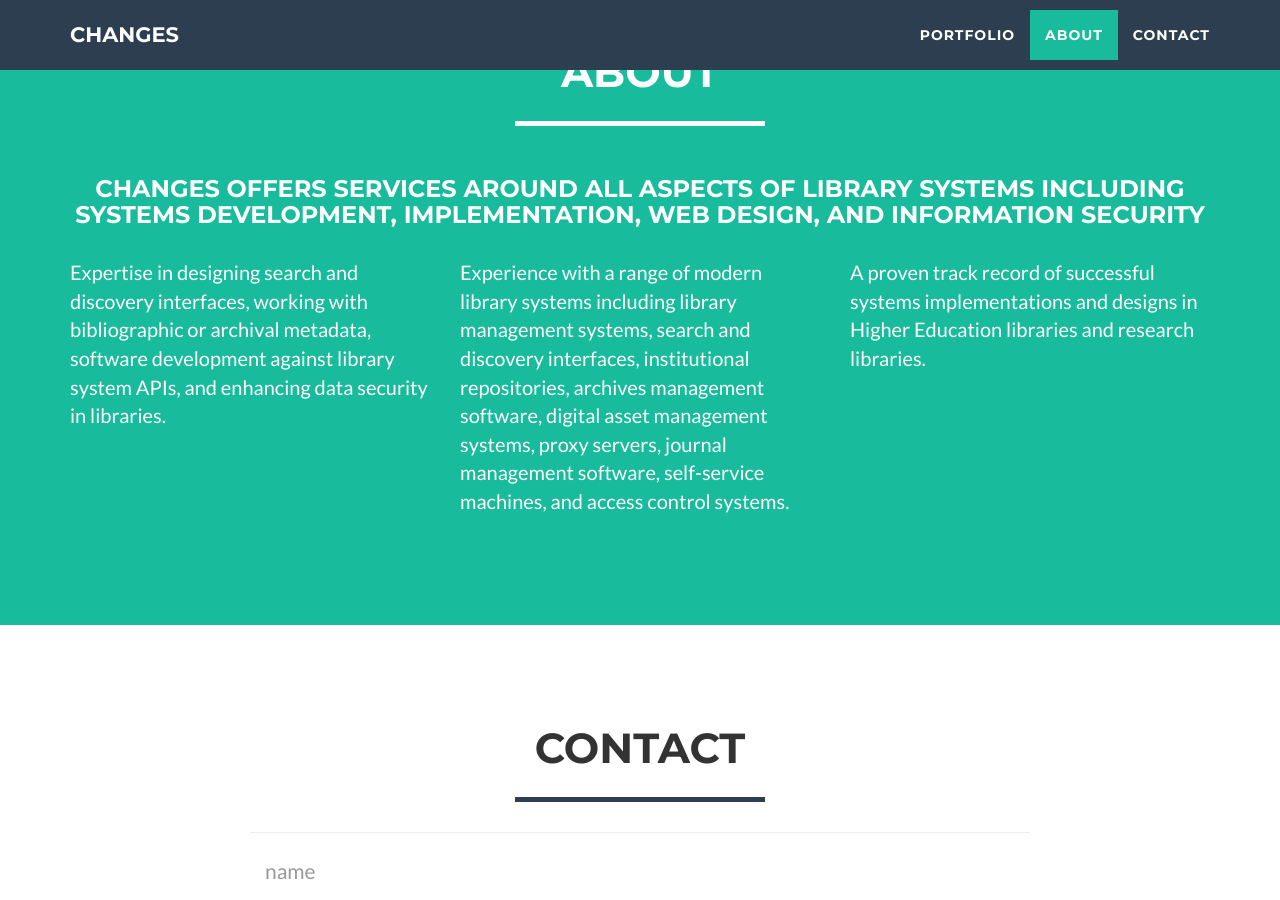
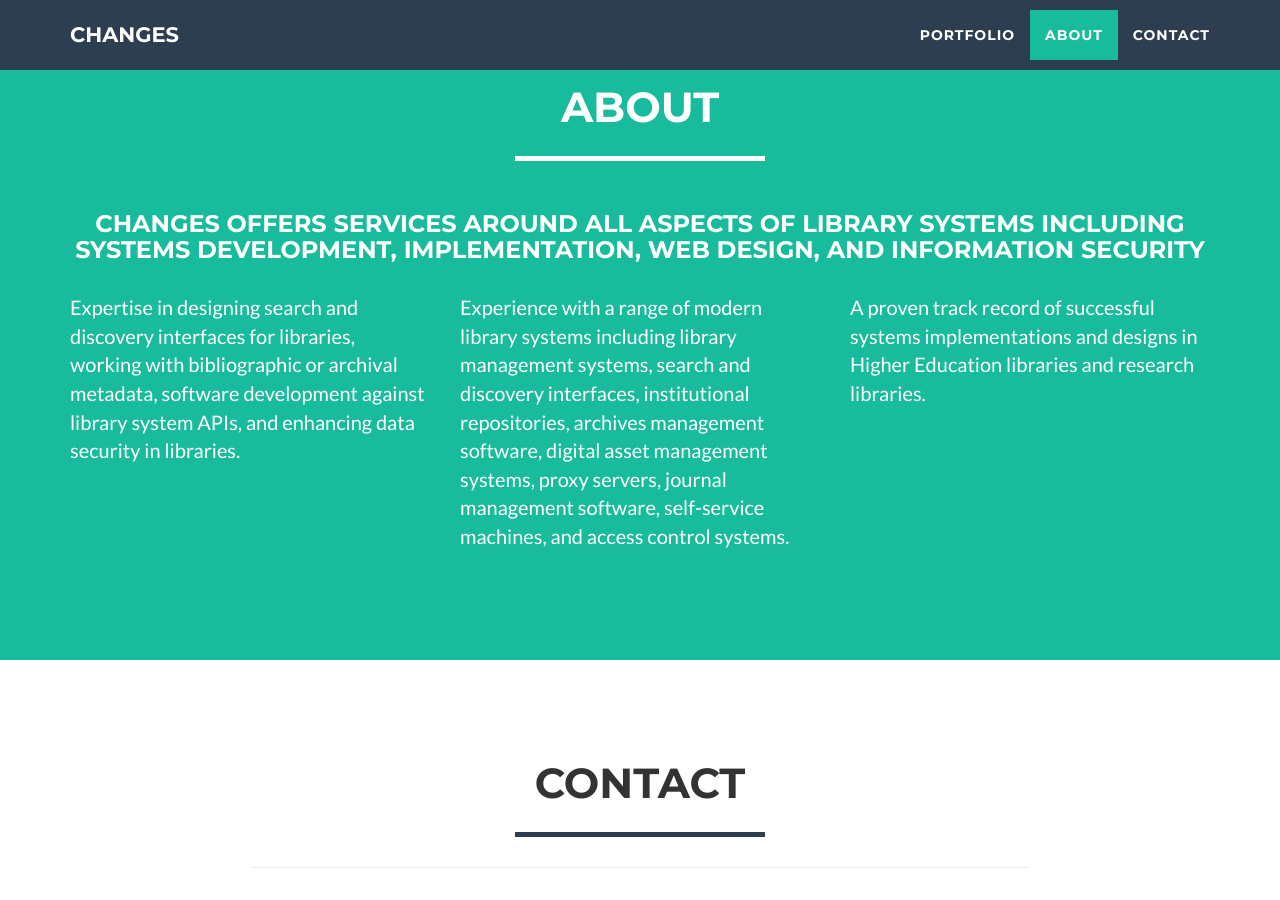
Before and after one commit to SimonXIX/simonxix.github.io, a Jekyll site: the page index.html, which Jekyll copies as it is, in a window 1280 px wide and 900 px high, scrolled down 1734 px. Built offline with Jekyll 4.4.1, drawn with Linux system fonts in a browser that asks for light colours; nearby versions of some CDN libraries; some of the changed text lies outside the part shown.

Commit message:
Changes to index.html

```diff
--- a/index.html
+++ b/index.html
@@ -77,7 +77,7 @@
                         <h1 class="name">changes</h1>
 						<h2>library systems and security</h2>
                         <hr class="star-light">
-                        <span class="skills">library systems consultancy focusing on information security and open-source software in libraries</span>
+                        <span class="skills">library systems consultancy focusing on search and discovery, information security, and open-source software in libraries</span>
                     </div>
                 </div>
             </div>
@@ -172,7 +172,7 @@
                     <h3>changes offers services around all aspects of library systems including systems development, implementation, web design, and information security</h3><br/>
                 </div>
 				<div class="col-lg-4">
-					<p>Expertise in designing search and discovery interfaces, working with bibliographic or archival metadata, software development against library system APIs, and enhancing data security in libraries.</p>
+					<p>Expertise in designing search and discovery interfaces for libraries, working with bibliographic or archival metadata, software development against library system APIs, and enhancing data security in libraries.</p>
                 </div>
 				<div class="col-lg-4">
 					<p>Experience with a range of modern library systems including library management systems, search and discovery interfaces, institutional repositories, archives management software, digital asset management systems, proxy servers, journal management software, self-service machines, and access control systems.</p>
```
